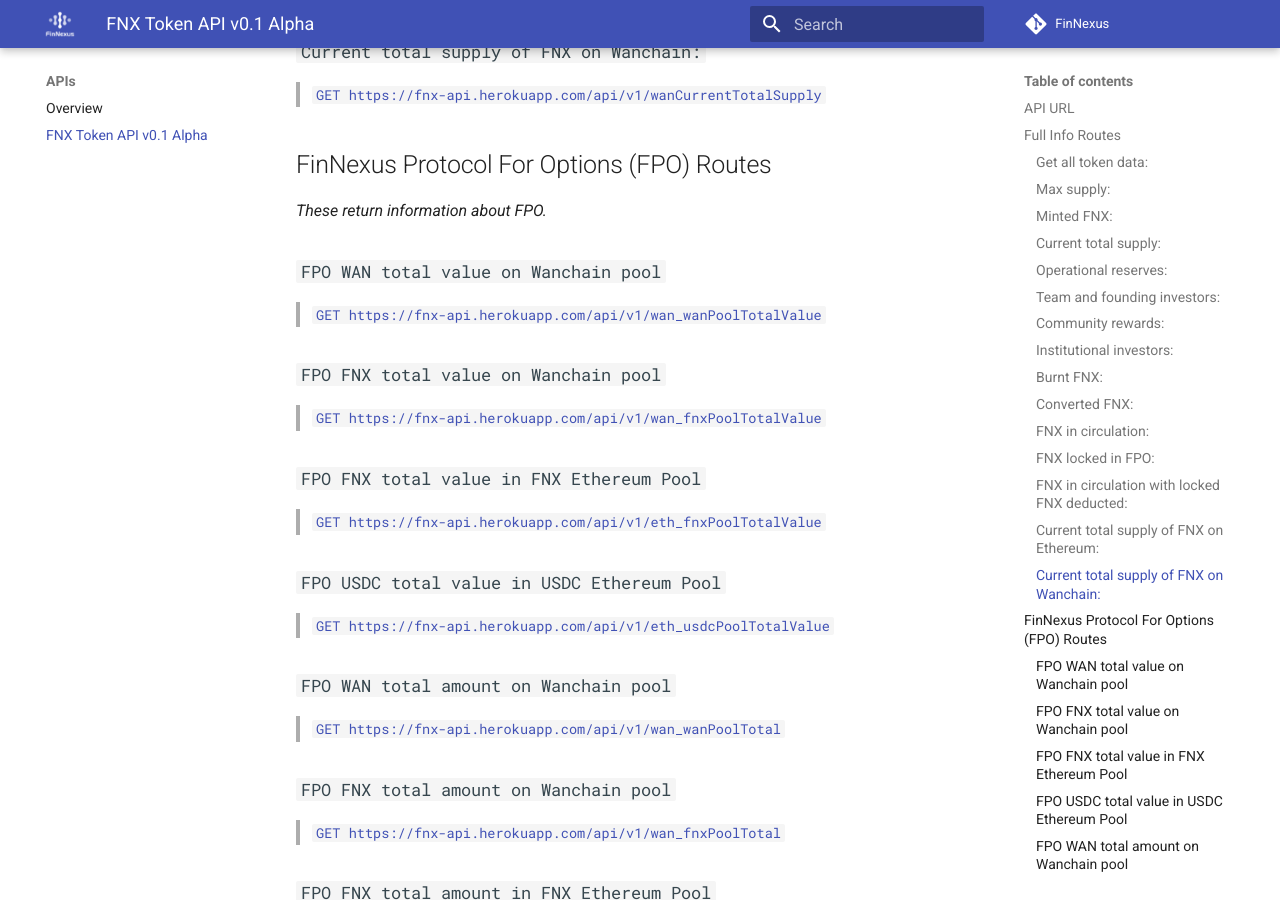
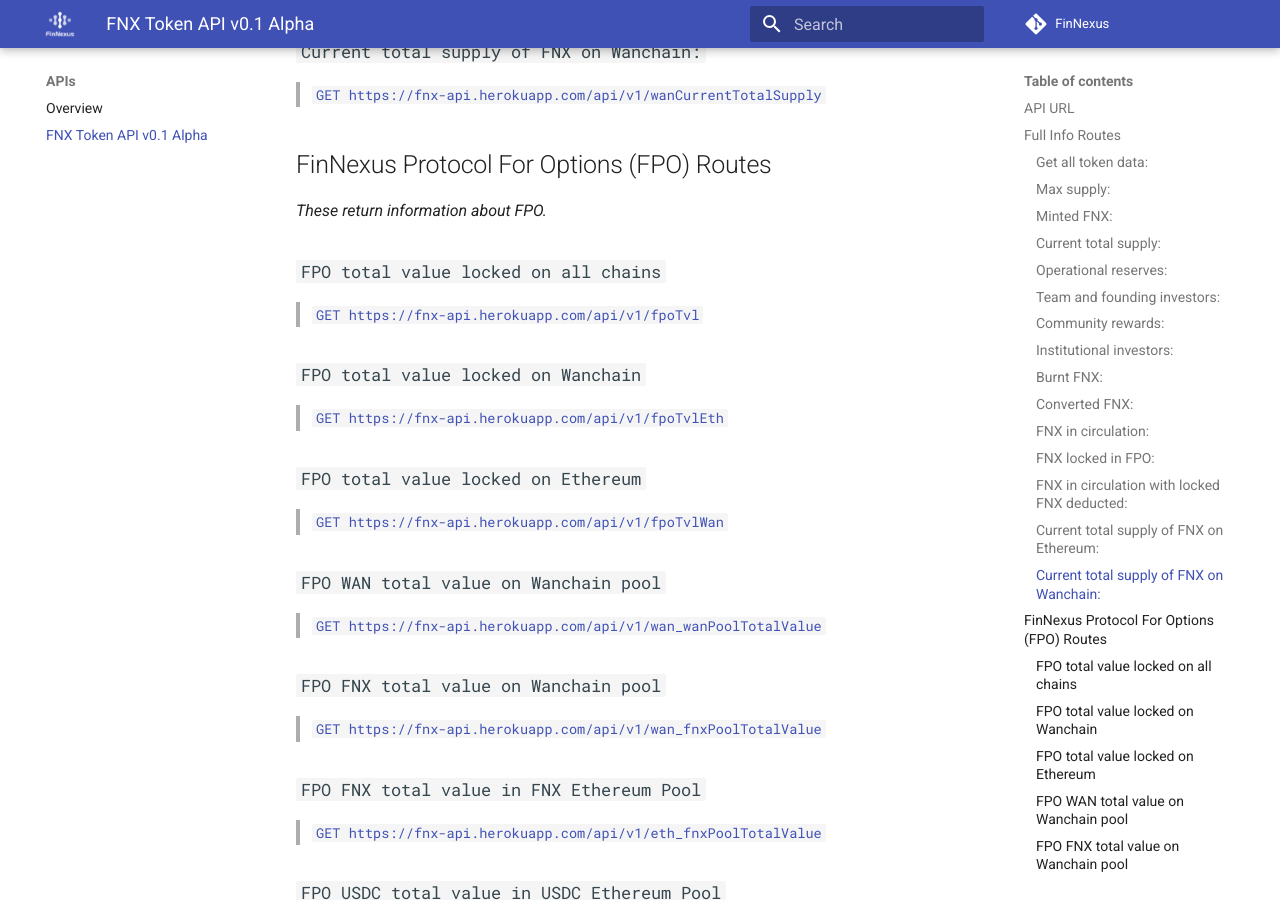
Before and after one commit to Phoenix-Finance/Phoenix-Documentation, an MkDocs documentation site: the page built from content/apis/token.md, in a window 1280 px wide and 900 px high, scrolled down 2237 px. Built offline with MkDocs 1.6.1 and Material for MkDocs 9.7.7, drawn with Linux system fonts in a browser that asks for light colours.

Commit message:
Added TVL routes

```diff
--- a/content/apis/token.md
+++ b/content/apis/token.md
@@ -66,6 +66,16 @@ A single route at `/api/v1` returns all of the API data, while individual pieces
 ## FinNexus Protocol For Options (FPO) Routes
 *These return information about FPO.*
 
+
+### `FPO total value locked on all chains`
+> [`GET https://fnx-api.herokuapp.com/api/v1/fpoTvl`](https://fnx-api.herokuapp.com/api/v1/fpoTvl)
+
+### `FPO total value locked on Wanchain`
+> [`GET https://fnx-api.herokuapp.com/api/v1/fpoTvlEth`](https://fnx-api.herokuapp.com/api/v1/fpoTvlEth)
+
+### `FPO total value locked on Ethereum`
+> [`GET https://fnx-api.herokuapp.com/api/v1/fpoTvlWan`](https://fnx-api.herokuapp.com/api/v1/fpoTvlWan)
+
 ### `FPO WAN total value on Wanchain pool`
 > [`GET https://fnx-api.herokuapp.com/api/v1/wan_wanPoolTotalValue`](https://fnx-api.herokuapp.com/api/v1/wan_wanPoolTotalValue)
 
```
